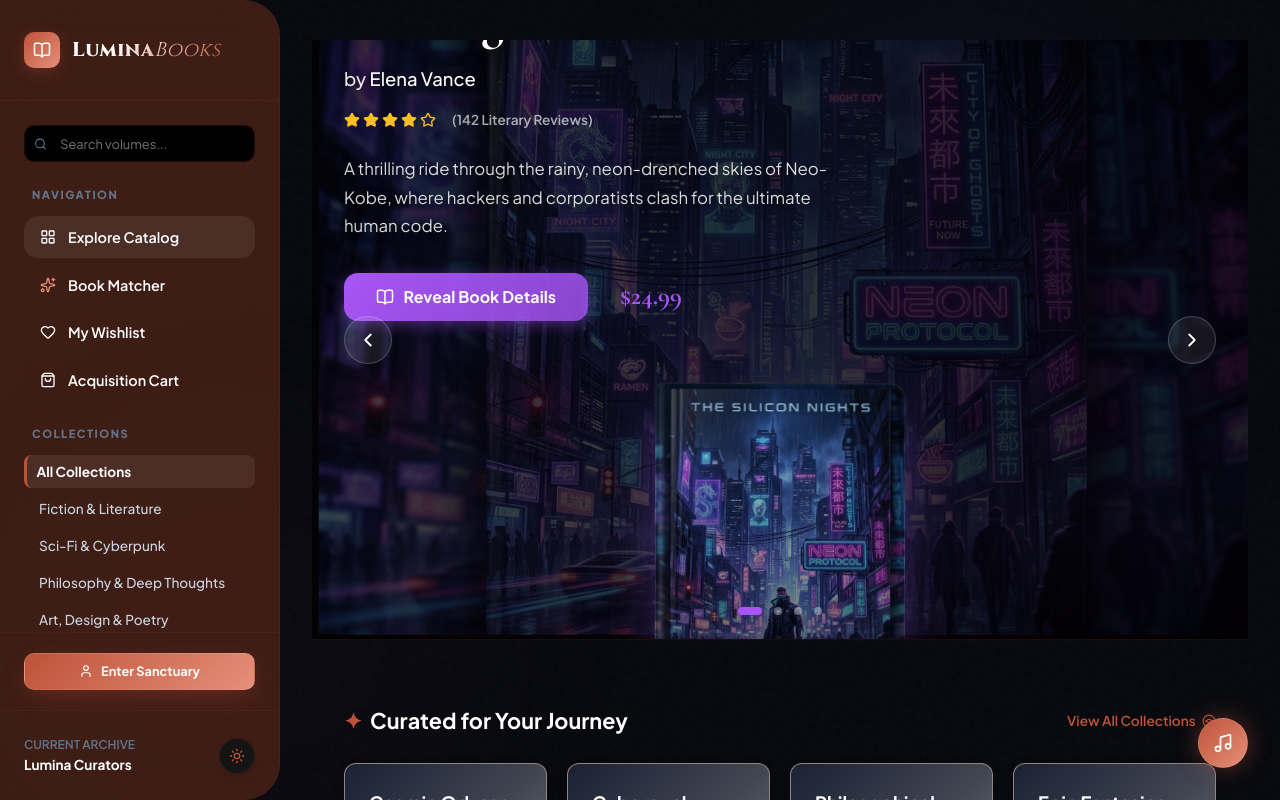
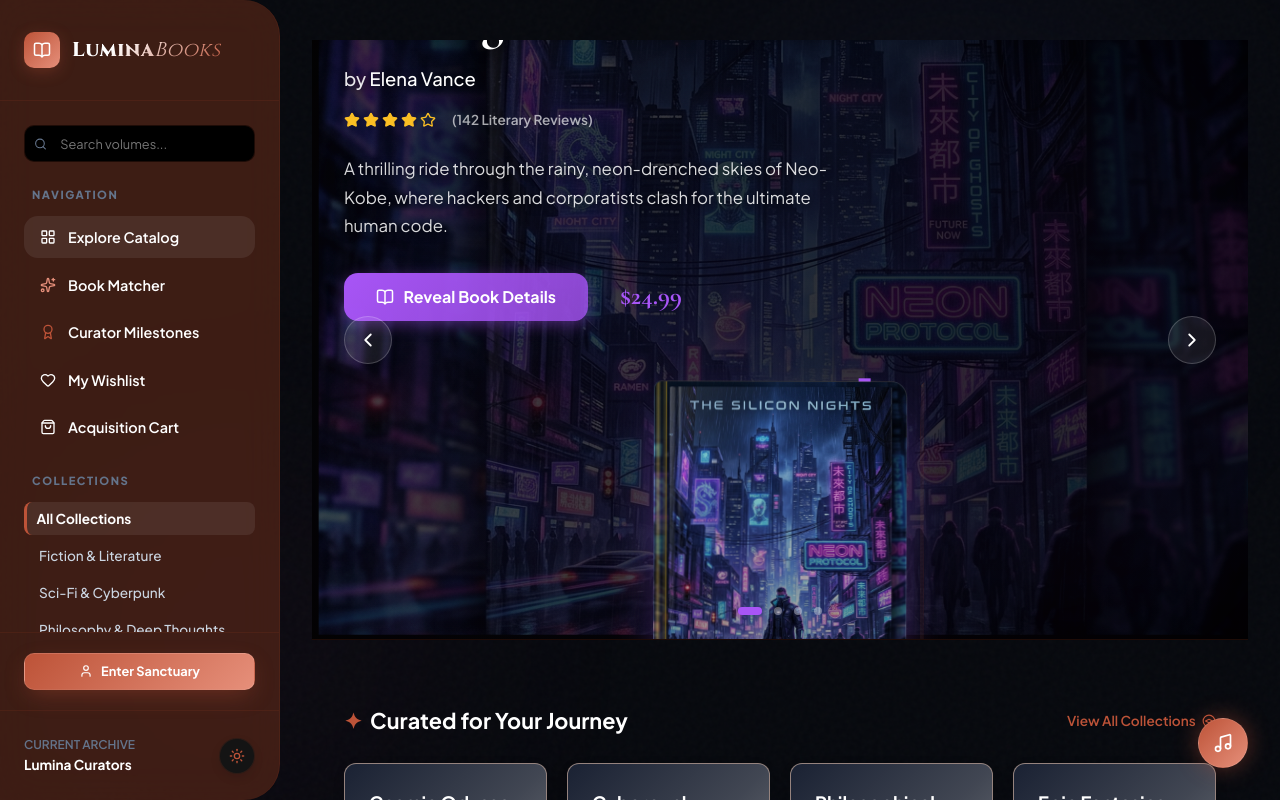
Before and after one commit to rithu-parna/Book_Store, a React (Vite) app: page / in a window 1280 px wide. Shown: the top 800 px of the page. Built offline with nearby package versions, Linux system fonts and the light colour scheme; grey boxes are pictures that could not be loaded; a web font is replaced by a local one.

Commit message:
feat: add Curator Milestones button to Navbar and implement dynamic 3D hover effects for book covers in HeroSlider

```diff
--- a/src/components/HeroSlider.jsx
+++ b/src/components/HeroSlider.jsx
@@ -10,22 +10,22 @@ export default function HeroSlider({ books, onOpenBook, theme = "dark" }) {
   const featuredBooks = books.slice(0, 4); // Showcase first 4 books
 
   const coverMotions = {
-    1: { // Chasing the Neon Horizon: cyber energetic slide-in from right
+    "b1": { // Chasing the Neon Horizon: cyber energetic slide-in from right
       initial: { x: 120, y: -20, scale: 0.8, opacity: 0, rotate: 12 },
       animate: { x: 0, y: 0, scale: 1, opacity: 1, rotate: 3 },
       transition: { type: "spring", stiffness: 120, damping: 14 }
     },
-    2: { // Echoes of the Void: float in slowly from below
+    "b2": { // Echoes of the Void: float in slowly from below
       initial: { y: 80, scale: 0.9, opacity: 0, rotate: -10 },
       animate: { y: 0, scale: 1, opacity: 1, rotate: -3 },
       transition: { type: "spring", stiffness: 90, damping: 16 }
     },
-    3: { // The Architecture of Dreams: spin in organically
+    "b3": { // The Architecture of Dreams: spin in organically
       initial: { scale: 0.6, opacity: 0, rotate: -30 },
       animate: { scale: 1, opacity: 1, rotate: 4 },
       transition: { type: "spring", stiffness: 140, damping: 12 }
     },
-    4: { // Shadows and Silk: elegant drift from left
+    "b4": { // Shadows and Silk: elegant drift from left
       initial: { y: 100, x: -50, scale: 0.85, opacity: 0, rotate: -15 },
       animate: { y: 0, x: 0, scale: 1, opacity: 1, rotate: -2 },
       transition: { type: "spring", stiffness: 110, damping: 15 }
@@ -33,6 +33,8 @@ export default function HeroSlider({ books, onOpenBook, theme = "dark" }) {
   };
 
   const [mousePos, setMousePos] = useState({ x: 0, y: 0 });
+  const [isCoverHovered, setIsCoverHovered] = useState(false);
+  const [coverMouseOffset, setCoverMouseOffset] = useState({ x: 0, y: 0 });
 
   const handleMouseMove = (e) => {
     const { clientX, clientY, currentTarget } = e;
@@ -44,6 +46,19 @@ export default function HeroSlider({ books, onOpenBook, theme = "dark" }) {
 
   const handleMouseLeave = () => {
     setMousePos({ x: 0, y: 0 });
+  };
+
+  const handleCoverMouseMove = (e) => {
+    const { clientX, clientY, currentTarget } = e;
+    const { left, top, width, height } = currentTarget.getBoundingClientRect();
+    const x = ((clientX - left) / width - 0.5) * 16;
+    const y = ((clientY - top) / height - 0.5) * 16;
+    setCoverMouseOffset({ x, y });
+  };
+
+  const handleCoverMouseLeave = () => {
+    setIsCoverHovered(false);
+    setCoverMouseOffset({ x: 0, y: 0 });
   };
 
   useEffect(() => {
@@ -352,43 +367,96 @@ export default function HeroSlider({ books, onOpenBook, theme = "dark" }) {
                 display: "flex",
                 justifyContent: "center",
                 alignItems: "center",
-                perspective: "1000px"
+                perspective: "1200px"
               }}
             >
               <motion.div
                 key={currentBook.id}
                 initial={coverMotions[currentBook.id]?.initial || { scale: 0.8, opacity: 0, rotate: -5 }}
-                animate={coverMotions[currentBook.id]?.animate || { scale: 1, opacity: 1, rotate: 3 }}
-                transition={coverMotions[currentBook.id]?.transition || { type: "spring", stiffness: 100, delay: 0.2 }}
-                whileHover={{
-                  rotateY: 18,
-                  rotateX: -12,
-                  scale: 1.06,
-                  y: -12,
-                  boxShadow: `0 35px 60px -10px ${currentBook.glowColor || "rgba(0,0,0,0.6)"}`
+                animate={{
+                  opacity: 1,
+                  rotateY: isCoverHovered ? 18 + coverMouseOffset.x : (coverMotions[currentBook.id]?.animate?.rotate || 0) + 5,
+                  rotateX: isCoverHovered ? -12 - coverMouseOffset.y : 3,
+                  scale: isCoverHovered ? 1.06 : 1,
+                  y: isCoverHovered ? -12 : 0,
+                  boxShadow: isCoverHovered
+                    ? `0 35px 60px -10px ${currentBook.glowColor || "rgba(0,0,0,0.6)"}`
+                    : `0 25px 50px -12px ${currentBook.glowColor || "rgba(0,0,0,0.5)"}`
                 }}
+                transition={{ type: "spring", stiffness: 120, damping: 15 }}
+                onMouseEnter={() => setIsCoverHovered(true)}
+                onMouseMove={handleCoverMouseMove}
+                onMouseLeave={handleCoverMouseLeave}
                 className="hero-cover-book float-animation"
                 style={{
                   position: "relative",
                   width: "250px",
                   height: "360px",
                   borderRadius: "8px 16px 16px 8px",
-                  background: currentBook.image
-                    ? `linear-gradient(to bottom, rgba(0,0,0,0.1) 0%, rgba(0,0,0,0.7) 100%), url(${currentBook.image}) center/cover no-repeat`
-                    : currentBook.themeColor,
-                  boxShadow: `0 25px 50px -12px ${currentBook.glowColor || "rgba(0,0,0,0.5)"}`,
-                  border: "1px solid rgba(255,255,255,0.1)",
-                  overflow: "hidden",
-                  display: "flex",
-                  flexDirection: "column",
-                  justifyContent: "space-between",
-                  padding: "2rem",
                   cursor: "pointer",
                   transformStyle: "preserve-3d"
                 }}
                 onClick={() => onOpenBook(currentBook)}
               >
-                {/* Book spine simulation overlay */}
+                {/* Bookmark Ribbon */}
+                <motion.div
+                  animate={{
+                    y: isCoverHovered ? 12 : 0,
+                    rotateZ: isCoverHovered ? 3 : 0
+                  }}
+                  transition={{ type: "spring", stiffness: 120, damping: 12 }}
+                  style={{
+                    position: "absolute",
+                    top: "-5px",
+                    right: "35px",
+                    width: "12px",
+                    height: "55px",
+                    backgroundColor: currentBook.coverAccent,
+                    zIndex: 3,
+                    boxShadow: "0 3px 6px rgba(0,0,0,0.25)",
+                    transform: "translateZ(8px) rotateX(15deg)",
+                    transformOrigin: "center top",
+                    clipPath: "polygon(0% 0%, 100% 0%, 100% 100%, 50% 84%, 0% 100%)"
+                  }}
+                />
+
+                {/* Front Cover Layer */}
+                <div
+                  style={{
+                    position: "absolute",
+                    inset: 0,
+                    background: currentBook.image
+                      ? `linear-gradient(to bottom, rgba(0,0,0,0.1) 0%, rgba(0,0,0,0.5) 100%), url(${currentBook.image}) center/cover no-repeat`
+                      : currentBook.themeColor,
+                    borderRadius: "8px 16px 16px 8px",
+                    border: "1px solid rgba(255,255,255,0.12)",
+                    transform: "translateZ(15px)",
+                    zIndex: 5,
+                    overflow: "hidden",
+                    display: "flex",
+                    flexDirection: "column",
+                    justifyContent: "space-between",
+                    padding: "2rem"
+                  }}
+                >
+                  {/* Shimmer sweep reflection on hover */}
+                  <motion.div
+                    initial={{ x: "-100%", y: "-100%" }}
+                    animate={{
+                      x: isCoverHovered ? "100%" : "-100%",
+                      y: isCoverHovered ? "100%" : "-100%"
+                    }}
+                    transition={{ duration: 1.1, ease: "easeInOut" }}
+                    style={{
+                      position: "absolute",
+                      inset: 0,
+                      background: "linear-gradient(135deg, transparent, rgba(255,255,255,0.0) 30%, rgba(255,255,255,0.22) 50%, rgba(255,255,255,0.0) 70%, transparent)",
+                      zIndex: 6,
+                      pointerEvents: "none"
+                    }}
+                  />
+
+                  {/* Spine Gold Foil simulation band on Cover */}
                   <div
                     style={{
                       position: "absolute",
@@ -396,9 +464,9 @@ export default function HeroSlider({ books, onOpenBook, theme = "dark" }) {
                       top: 0,
                       bottom: 0,
                       width: "12px",
-                    background: "linear-gradient(to right, rgba(0,0,0,0.3) 0%, rgba(255,255,255,0.1) 40%, rgba(0,0,0,0.2) 100%)",
-                    borderRight: "1px solid rgba(255,255,255,0.05)",
-                    zIndex: 3
+                      background: "linear-gradient(to right, rgba(0,0,0,0.4) 0%, rgba(212, 175, 55, 0.4) 30%, rgba(0,0,0,0.2) 60%, rgba(212, 175, 55, 0.25) 100%)",
+                      borderRight: "1px solid rgba(212, 175, 55, 0.45)",
+                      zIndex: 7
                     }}
                   />
 
@@ -420,7 +488,7 @@ export default function HeroSlider({ books, onOpenBook, theme = "dark" }) {
                     />
                   )}
 
-                {!currentBook.image && (
+                  {!currentBook.image ? (
                     <>
                       <div style={{ zIndex: 2 }}>
                         <div
@@ -468,7 +536,47 @@ export default function HeroSlider({ books, onOpenBook, theme = "dark" }) {
                         </p>
                       </div>
                     </>
+                  ) : (
+                    // Render blank spacer divs so that image covers are simple clean art sheets
+                    <div />
                   )}
+                </div>
+
+                {/* 3D Pages Stack (Right Edge depth) */}
+                <div
+                  style={{
+                    position: "absolute",
+                    top: "3px",
+                    bottom: "3px",
+                    right: "0",
+                    width: "30px",
+                    backgroundColor: "var(--bg-secondary)",
+                    border: "1px solid var(--border-color)",
+                    backgroundImage: "repeating-linear-gradient(to bottom, transparent, transparent 2px, rgba(0,0,0,0.08) 2px, rgba(0,0,0,0.08) 4px)",
+                    transform: "rotateY(90deg) translateZ(15px)",
+                    transformOrigin: "right center",
+                    borderRadius: "0 5px 5px 0",
+                    zIndex: 4
+                  }}
+                />
+
+                {/* 3D Bottom Pages (Bottom depth) */}
+                <div
+                  style={{
+                    position: "absolute",
+                    left: "3px",
+                    right: "3px",
+                    bottom: "0",
+                    height: "30px",
+                    backgroundColor: "var(--bg-secondary)",
+                    border: "1px solid var(--border-color)",
+                    backgroundImage: "repeating-linear-gradient(to right, transparent, transparent 2px, rgba(0,0,0,0.08) 2px, rgba(0,0,0,0.08) 4px)",
+                    transform: "rotateX(90deg) translateZ(15px)",
+                    transformOrigin: "center bottom",
+                    borderRadius: "0 0 5px 5px",
+                    zIndex: 4
+                  }}
+                />
               </motion.div>
             </div>
           </motion.div>
--- a/src/components/Navbar.jsx
+++ b/src/components/Navbar.jsx
@@ -1,5 +1,5 @@
 import React, { useState } from "react";
-import { BookOpen, Search, ShoppingBag, Heart, Sun, Moon, Sparkles, Folder, List, LayoutGrid, HelpCircle, User, LogOut } from "lucide-react";
+import { BookOpen, Search, ShoppingBag, Heart, Sun, Moon, Sparkles, Folder, List, LayoutGrid, HelpCircle, User, LogOut, Award } from "lucide-react";
 import { motion, AnimatePresence } from "framer-motion";
 
 export default function Navbar({
@@ -17,7 +17,8 @@ export default function Navbar({
   onScrollToQuiz,
   user,
   onOpenAuth,
-  onLogout
+  onLogout,
+  onOpenAchievements
 }) {
   const [showMobileCategories, setShowMobileCategories] = useState(false);
 
@@ -134,6 +135,14 @@ export default function Navbar({
               >
                 <Sparkles size={16} className="spin-slow" style={{ color: "var(--accent-secondary)" }} />
                 <span>Book Matcher</span>
+              </button>
+
+              <button
+                onClick={onOpenAchievements}
+                className="sidebar-link active-hover"
+              >
+                <Award size={16} style={{ color: "var(--accent-primary)" }} />
+                <span>Curator Milestones</span>
               </button>
 
               <button
@@ -327,6 +336,26 @@ export default function Navbar({
               }}
             />
           </div>
+
+          {/* Curator Milestones Mobile Trigger */}
+          {user && (
+            <button
+              onClick={onOpenAchievements}
+              style={{
+                display: "flex",
+                alignItems: "center",
+                justifyContent: "center",
+                background: "transparent",
+                border: "none",
+                cursor: "pointer",
+                color: "var(--accent-primary)",
+                marginRight: "0.2rem"
+              }}
+              title="Curator Milestones"
+            >
+              <Award size={18} />
+            </button>
+          )}
 
           {/* User Auth Avatar / Sign In */}
           {user ? (
```
Lines whose indentation alone changed are shown as unchanged.
